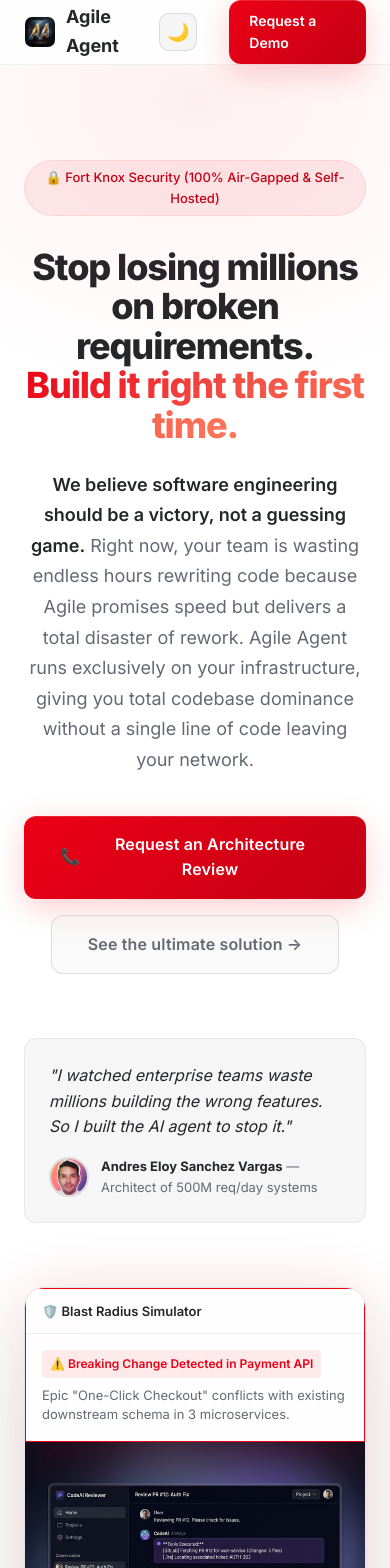
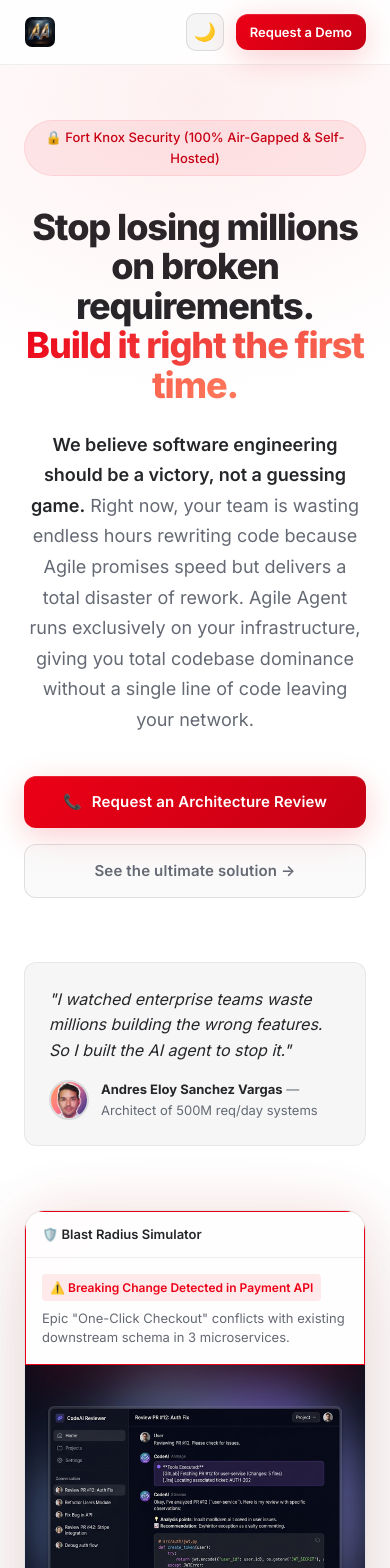
Before and after one commit to andreseloysv/agile-agent-landing, a Nuxt app: page / in a window 390 px wide. Shown: the top 1568 px of the page. Built offline with nearby package versions, Linux system fonts and the light colour scheme.

Commit message:
improve paddings

```diff
--- a/app/app.vue
+++ b/app/app.vue
@@ -1368,22 +1368,41 @@
 
 /* ── Responsive ─────────────────────────────────────────────────────── */
 @media (max-width: 768px) {
+  /* Nav */
+  .logo-text { display: none; }
+  .nav-links a:not(.btn) { display: none; }
+  .nav-links .btn-sm { padding: 8px 14px; font-size: 13px; white-space: nowrap; }
+  .nav-links { gap: 12px; }
+
+  /* Hero */
+  .hero { padding: 120px 0 60px; }
+  .hero-actions { flex-direction: column; align-items: stretch; max-width: 400px; margin-left: auto; margin-right: auto; }
+  .hero-actions .btn { justify-content: center; padding: 14px 24px; font-size: 15px; }
+
+  /* Grids */
   .features-grid { grid-template-columns: 1fr; }
   .problems-grid { grid-template-columns: 1fr; }
   .pricing-grid { grid-template-columns: 1fr; }
   .pricing-grid-2 { grid-template-columns: 1fr; }
   .stats-grid { grid-template-columns: 1fr; gap: 32px; }
   .ask-grid { grid-template-columns: 1fr 1fr; }
-  .hero-actions { flex-direction: column; align-items: center; }
-  .nav-links a:not(.btn) { display: none; }
+
+  /* Sections */
+  .problem-section, .features, .pricing, .faq-section, .founder-section, .contact-section { padding: 80px 0; }
+  .ask-section { padding: 80px 0; }
   .integration-logos { gap: 32px; }
   .contact-card { padding: 48px 24px; }
   .ask-card { padding: 48px 24px; }
-  .contact-actions { flex-direction: column; align-items: center; }
+  .contact-actions { flex-direction: column; align-items: stretch; max-width: 400px; margin-left: auto; margin-right: auto; }
+  .contact-actions .btn { justify-content: center; }
+
+  /* Founder */
   .founder-card { flex-direction: column; text-align: center; padding: 32px 24px; }
   .founder-photo { width: 140px; height: 140px; }
   .founder-stats { justify-content: center; }
   .founder-links { justify-content: center; }
+
+  /* Blast radius */
   .blast-radius-overlay { position: relative; top: 0; right: 0; width: 100%; border-radius: 0; animation: none; }
 }
 </style>
```
